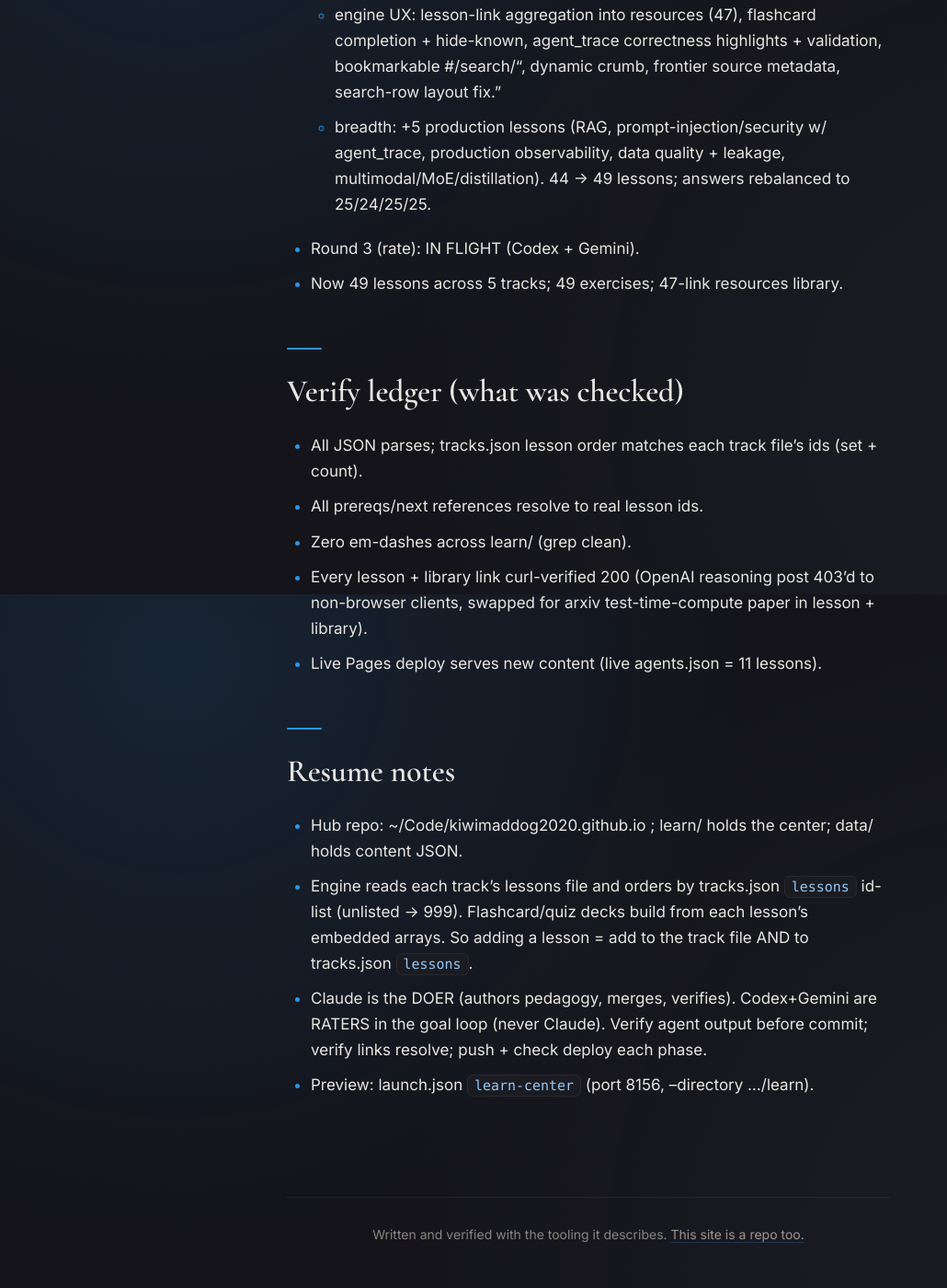
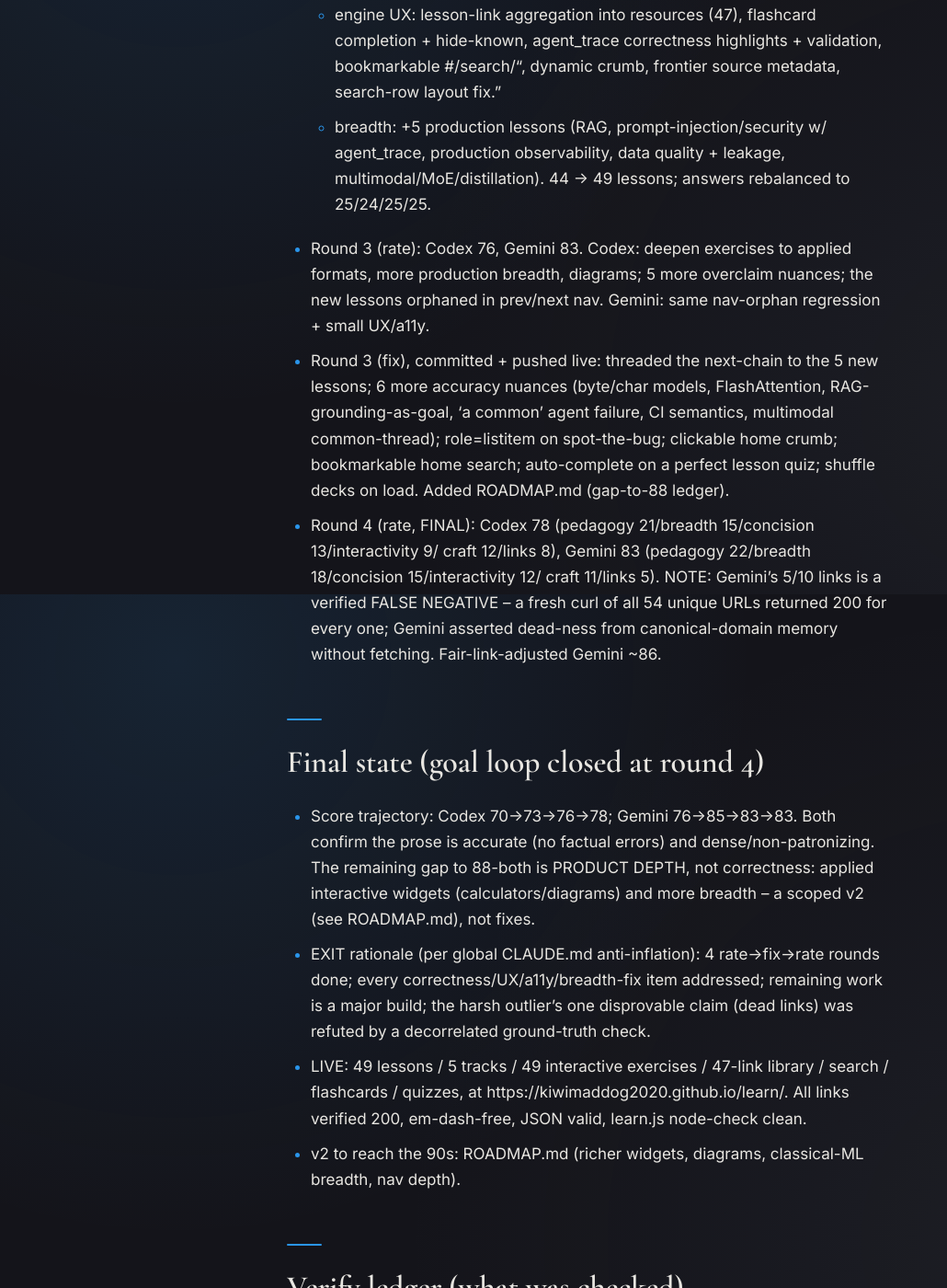
Before and after one commit to KiwiMaddog2020/kiwimaddog2020.github.io, a Jekyll site: the page built from learn/BUILD_STATE.md, in a window 1280 px wide and 1400 px high, scrolled down 2054 px. Shown: the whole window at 92% size, without its empty margins (0-1030 px from the left). Built offline with Jekyll 4.4.1, drawn with Linux system fonts in a browser that asks for light colours; our own code applies the rules of GitHub Pages for plain Markdown files.

Commit message:
docs(learn): record final goal-loop scorecard (Codex 78, Gemini 83) + exit rationale

```diff
--- a/learn/BUILD_STATE.md
+++ b/learn/BUILD_STATE.md
@@ -53,8 +53,33 @@ LIVE: https://kiwimaddog2020.github.io/learn/
   - breadth: +5 production lessons (RAG, prompt-injection/security w/ agent_trace,
     production observability, data quality + leakage, multimodal/MoE/distillation).
     44 -> 49 lessons; answers rebalanced to 25/24/25/25.
-- Round 3 (rate): IN FLIGHT (Codex + Gemini).
-- Now 49 lessons across 5 tracks; 49 exercises; 47-link resources library.
+- Round 3 (rate): Codex 76, Gemini 83. Codex: deepen exercises to applied formats,
+  more production breadth, diagrams; 5 more overclaim nuances; the new lessons orphaned
+  in prev/next nav. Gemini: same nav-orphan regression + small UX/a11y.
+- Round 3 (fix), committed + pushed live: threaded the next-chain to the 5 new lessons;
+  6 more accuracy nuances (byte/char models, FlashAttention, RAG-grounding-as-goal,
+  'a common' agent failure, CI semantics, multimodal common-thread); role=listitem on
+  spot-the-bug; clickable home crumb; bookmarkable home search; auto-complete on a
+  perfect lesson quiz; shuffle decks on load. Added ROADMAP.md (gap-to-88 ledger).
+- Round 4 (rate, FINAL): Codex 78 (pedagogy 21/breadth 15/concision 13/interactivity 9/
+  craft 12/links 8), Gemini 83 (pedagogy 22/breadth 18/concision 15/interactivity 12/
+  craft 11/links 5). NOTE: Gemini's 5/10 links is a verified FALSE NEGATIVE -- a fresh
+  curl of all 54 unique URLs returned 200 for every one; Gemini asserted dead-ness from
+  canonical-domain memory without fetching. Fair-link-adjusted Gemini ~86.
+
+## Final state (goal loop closed at round 4)
+
+- Score trajectory: Codex 70->73->76->78; Gemini 76->85->83->83. Both confirm the prose is
+  accurate (no factual errors) and dense/non-patronizing. The remaining gap to 88-both is
+  PRODUCT DEPTH, not correctness: applied interactive widgets (calculators/diagrams) and
+  more breadth -- a scoped v2 (see ROADMAP.md), not fixes.
+- EXIT rationale (per global CLAUDE.md anti-inflation): 4 rate->fix->rate rounds done; every
+  correctness/UX/a11y/breadth-fix item addressed; remaining work is a major build; the harsh
+  outlier's one disprovable claim (dead links) was refuted by a decorrelated ground-truth check.
+- LIVE: 49 lessons / 5 tracks / 49 interactive exercises / 47-link library / search /
+  flashcards / quizzes, at https://kiwimaddog2020.github.io/learn/. All links verified 200,
+  em-dash-free, JSON valid, learn.js node-check clean.
+- v2 to reach the 90s: ROADMAP.md (richer widgets, diagrams, classical-ML breadth, nav depth).
 
 ## Verify ledger (what was checked)
 
```
